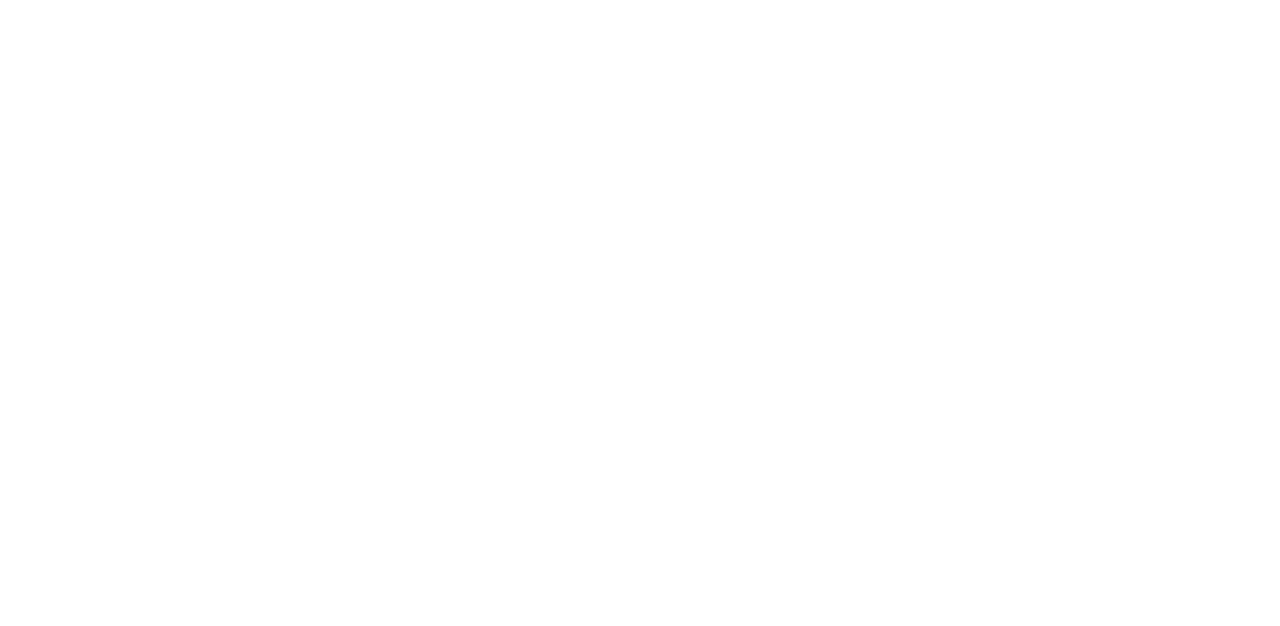
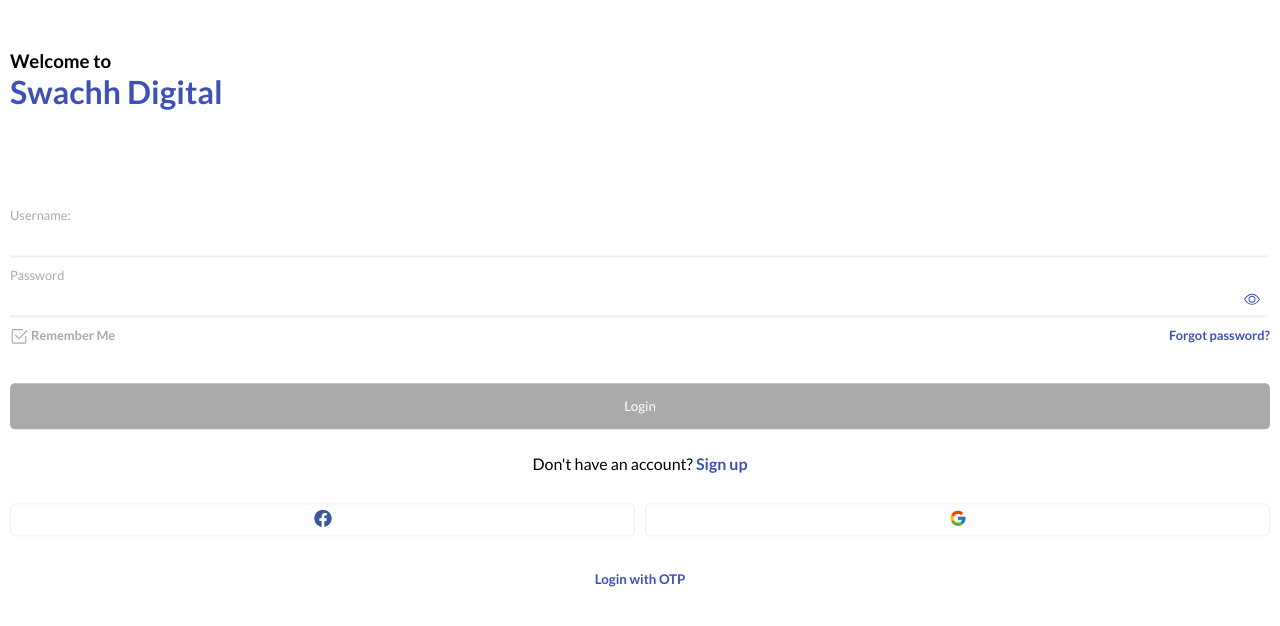
Before and after one commit to sivaprakashravi/swachh-digital-admin, a React (Create React App) app: page /login in a window 1280 px wide. Shown: the top 626 px of the page. Built offline with nearby package versions, Linux system fonts and the light colour scheme.

Commit message:
validations added

```diff
--- a/public/index.html
+++ b/public/index.html
@@ -9,7 +9,6 @@
       name="description"
       content="Web site created using create-react-app"
     />
-    <link rel="apple-touch-icon" href="%PUBLIC_URL%/logo192.png" />
     <!--
       manifest.json provides metadata used when your web app is installed on a
       user's mobile device or desktop. See https://developers.google.com/web/fundamentals/web-app-manifest/
--- a/src/App.js
+++ b/src/App.js
@@ -1,7 +1,7 @@
 import React from 'react';
 import './App.css';
 import Login from './modules/login/login.component';
-import Header from './shared/header/header.component';
+// import Header from './shared/header/header.component';
 import { Route, Switch } from 'react-router-dom';
 
 function App() {
@@ -9,6 +9,7 @@
     <main>
       {/* <Header></Header> */}
       <Switch>
+        <Route path="/login" component={Login} />
         <Route path="/" component={Login} exact />
       </Switch>
     </main>
--- a/src/modules/login/login.component.js
+++ b/src/modules/login/login.component.js
@@ -1,5 +1,5 @@
 import React from 'react';
-import { BsCheckBox } from 'react-icons/bs';
+import { BsCheckBox, BsEyeSlash, BsEye } from 'react-icons/bs';
 import { FcGoogle } from 'react-icons/fc';
 import { FaFacebook } from 'react-icons/fa';
 
@@ -8,26 +8,37 @@
     constructor(props) {
         super(props);
         this.state = {
+            username: '',
+            password: '',
+            mobile: '',
+            showPassword: false,
             isOTPControl: false,
             rememberMe: false
         };
+    }
+
+    handleChange(event, stateVariable) {
+        this.setState({ [stateVariable]: event.target.value });
     }
 
     userNameControls() {
         return (
             <ul>
                 <li>
-                    <label>Username</label>
-                    <input type="text" />
+                    <label>Username:</label>
+                    <input type="text" value={this.state.username} onChange={(e) => { this.handleChange(e, 'username') }} />
                 </li>
                 <li>
                     <label>Password</label>
-                    <input type="password" />
+                    <input type={!this.state.showPassword ? 'password' : 'text'} value={this.state.password} onChange={(e) => { this.handleChange(e, 'password') }} />
+                    {this.state.showPassword ?
+                        <BsEyeSlash className="eye" onClick={() => { this.setState({ showPassword: !this.state.showPassword }) }} /> :
+                        <BsEye className="eye" onClick={() => { this.setState({ showPassword: !this.state.showPassword }) }} />}
                 </li>
                 <li><span onClick={() => {
-                    this.setState({rememberMe: !this.state.rememberMe})
-                }}><BsCheckBox size="18" color={this.state.rememberMe ? '#3f51b5': null} /><label>Remember Me</label></span><a className="fp" href="http://#">Forgot password?</a></li>
-                <li><button className="primary">Login</button></li>
+                    this.setState({ rememberMe: !this.state.rememberMe })
+                }}><BsCheckBox size="18" color={this.state.rememberMe ? '#3f51b5' : null} /><label>Remember Me</label></span><a className="fp" href="http://#">Forgot password?</a></li>
+                <li><button className="primary" disabled={!(this.state.username && this.state.password)}>Login</button></li>
                 <li className="sign-up">Don't have an account? <a href="http://#">Sign up</a></li>
             </ul>
         )
@@ -36,14 +47,21 @@
     otpControls() {
         return (
             <ul>
-                <li>
+                <li className="mobile-no">
                     <label>Mobile Number</label>
-                    <input type="text" />
+                    <input type="number" min="0" max="9999999999" pattern="\d*" maxLength="10" value={this.state.mobile} onChange={(e) => { this.enforce_maxlength(e); this.handleChange(e, 'mobile') }} />
                 </li>
-                <li><button className="primary">Request OTP</button></li>
+                <li><button className="primary" disabled={!(this.state.mobile && this.state.mobile.length === 10)}>Request OTP</button></li>
                 <li className="sign-up">Don't have an account? <a href="http://#">Sign up</a></li>
             </ul>
         )
+    }
+
+    enforce_maxlength(event) {
+        var t = event.target;
+        if (t.hasAttribute('maxlength')) {
+            t.value = t.value.slice(0, t.getAttribute('maxlength'));
+        }
     }
 
     controls() {
@@ -68,7 +86,7 @@
         return (
             <div className="otp">
                 <button onClick={() => {
-                    this.setState({isOTPControl: !this.state.isOTPControl})
+                    this.setState({ isOTPControl: !this.state.isOTPControl })
                 }}>Login with {this.state.isOTPControl ? 'Username' : 'OTP'}</button>
             </div>
         )
--- a/src/modules/login/login.style.scss
+++ b/src/modules/login/login.style.scss
@@ -11,13 +11,17 @@
     color: $lbl-grey;
   }
   input {
-    padding: 8px;
+    padding: 8px 8px 8px 0;
     display: block;
-    width: calc(100% - 20px);
+    width: calc(100% - 10px);
     border: none;
     border-bottom: 2px solid $border-grey;
     &:focus {
       border-bottom-color: $primary;
+    }
+    &[type="password"] {
+      padding: 8px 28px 8px 0;
+      width: calc(100% - 30px);
     }
   }
   div.controls {
@@ -27,7 +31,8 @@
     transform: translate(-50%, -50%);
     width: calc(100% - 20px);
     margin: 10px;
-    .external-auth, .otp {
+    .external-auth,
+    .otp {
       button {
         padding: 5px;
         margin-top: 20px;
@@ -59,6 +64,7 @@
       li {
         display: block;
         margin-bottom: 10px;
+        position: relative;
         span {
           font-size: 0.8rem;
           color: $lbl-grey;
@@ -85,7 +91,25 @@
           text-align: center;
           margin-top: 25px;
         }
+        &.mobile-no {
+          &::after {
+            content: "+91";
+            position: absolute;
+            top: 20px;
+            left: 0;
+            color: $lbl-grey;
+          }
+          input {
+            text-indent: 32px;
+          }
+        }
+        .eye {
+          position: absolute;
+          top: 24px;
+          right: 10px;
+          fill: $primary;
         }
       }
     }
   }
+}
--- a/src/scss/definitions/buttons.scss
+++ b/src/scss/definitions/buttons.scss
@@ -8,4 +8,8 @@
     background: $primary;
     color: $white;
   }
+  &:disabled {
+    background: $lbl-grey;
+    cursor: not-allowed;
+  }
 }
--- /dev/null
+++ b/src/scss/definitions/form-elements.scss
@@ -0,0 +1,11 @@
+/* Chrome, Safari, Edge, Opera */
+input::-webkit-outer-spin-button,
+input::-webkit-inner-spin-button {
+  -webkit-appearance: none;
+  margin: 0;
+}
+
+/* Firefox */
+input[type=number] {
+  -moz-appearance: textfield;
+}
--- a/src/scss/styles.scss
+++ b/src/scss/styles.scss
@@ -1,5 +1,6 @@
 @import url('https://fonts.googleapis.com/css2?family=Lato:wght@300;400;700&display=swap');
 @import './definitions/buttons.scss';
+@import './definitions/form-elements.scss';
 @import './definitions/variables.scss';
 * {
     padding: 0;
```
Also changed, not shown: public/manifest.json. Lines whose indentation alone changed are shown as unchanged.
